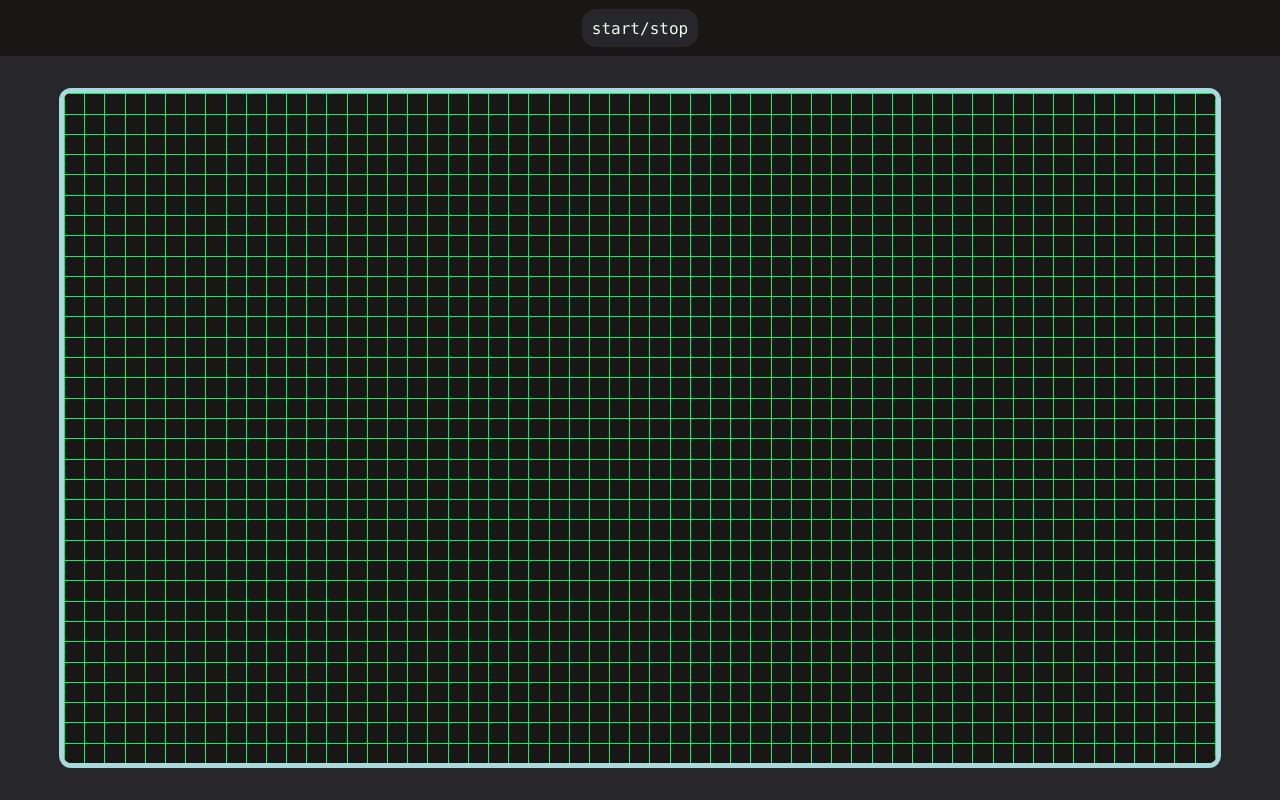
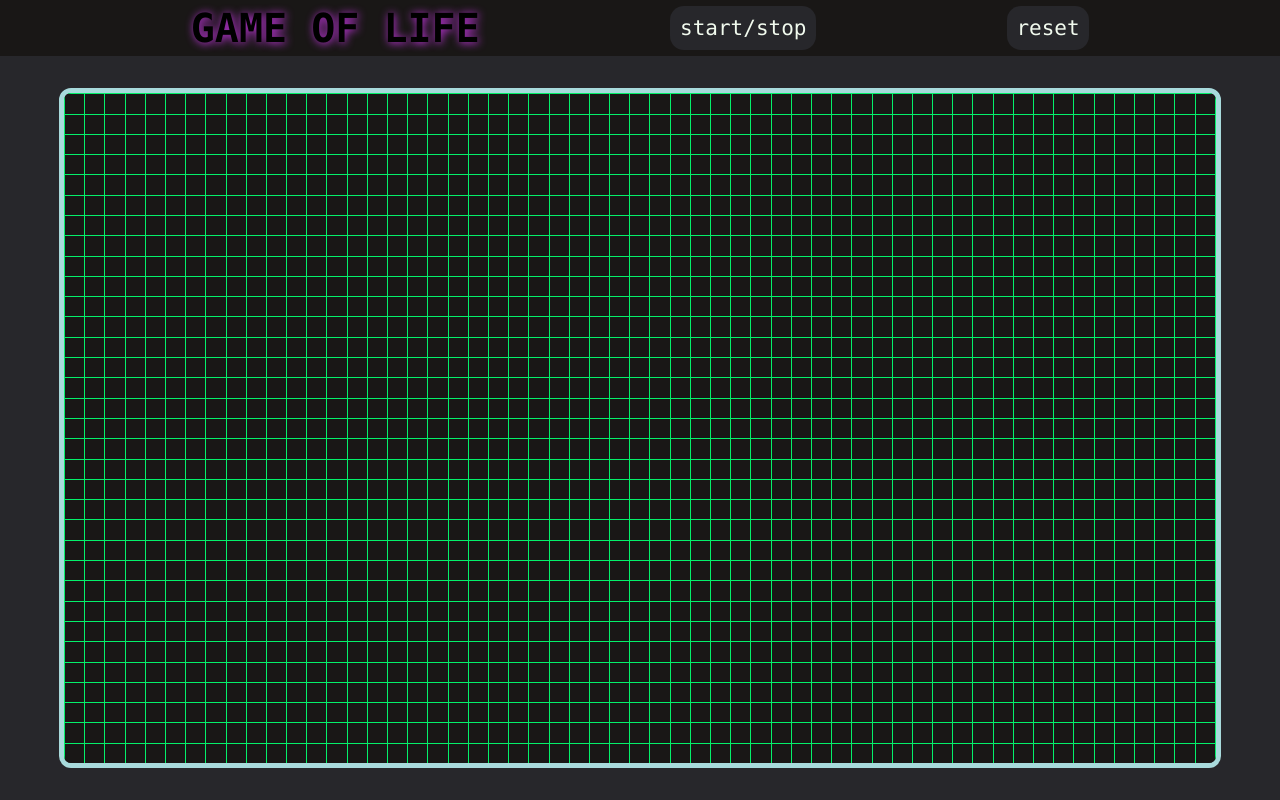
Before and after one commit to AVX00/202201-w2chwe-Alberto-vidal, a website: page site/index.html in a window 1280 px wide. Drawn offline with nearby package versions, Linux system fonts and the light colour scheme; files that its build step writes are made by us from their sources.

Commit message:
added mediaqueries to manage fontsize and position of header elements

```diff
--- a/site/index.html
+++ b/site/index.html
@@ -14,7 +14,9 @@
       <div class="table" id="table"></div>
     </main>
     <aside class="menu">
+      <h1 class="title">GAME OF LIFE</h1>
       <p class="button" id="start">start/stop</p>
+      <p class="button" id="reset">reset</p>
     </aside>
     <script src="scripts/dom.js" type="module"></script>
   </body>
--- a/site/styles/sass/_colors.sass
+++ b/site/styles/sass/_colors.sass
@@ -4,5 +4,7 @@ $highlight: #a8dadc
 $secondary: #457b9d
 $primary: #1d3557
 $neon: #04f06a
+$pink: #c535e2
 $dark: #191716
 $lighter-dark: #27272b
+$darker: #0f0f0f
--- a/site/styles/sass/style.sass
+++ b/site/styles/sass/style.sass
@@ -46,11 +46,14 @@ body
 .menu
   height: 7vh
   background-color: colors.$dark
-  box-shadow: 0 1px 3px 2px #111, 0 -2px 50px 2px colors.$neon
+  box-shadow: 0 1px 3px 2px #darker, 0 -2px 50px 2px colors.$neon
   width: 100vw
   display: flex
-  justify-content: center
+  justify-content: space-around
   align-items: center
+  & .title
+    text-shadow: colors.$pink 1px 1px 9px
+    font-size: 20px
   & .button
     color: colors.$dark
     padding: .60rem
@@ -60,5 +63,22 @@ body
     cursor: pointer
     border-radius: 14px
     transition: .1s all ease-out
+    font-size: 13px
     &:hover
       box-shadow: 0 0 10px 1px colors.$neon
+
+@media (min-width: 600px)
+  .menu
+    & .title
+      font-size: 30px
+    & .button
+      font-size: 16px
+
+
+@media (min-width: 900px)
+  .menu
+    justify-content: space-evenly
+    & .title
+      font-size: 40px
+    & .button
+      font-size: 21px
```
